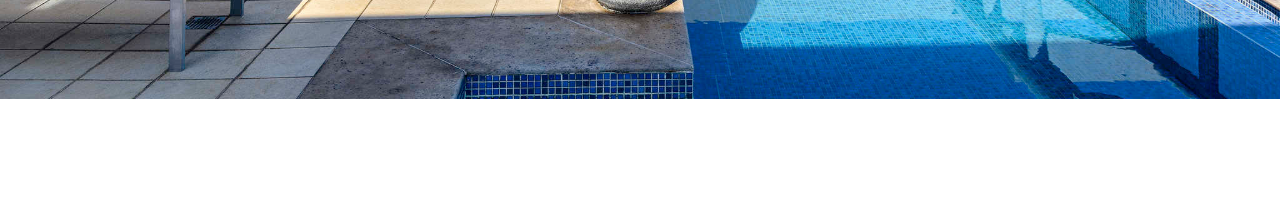
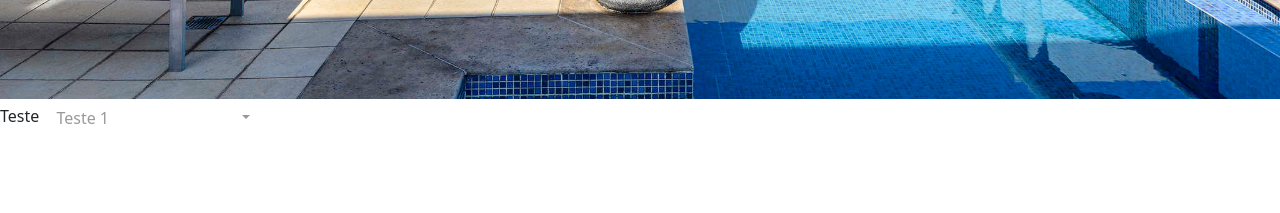
Before and after one commit to michelbsilva/Projeto_bootstrap, a PHP site: page / in a window 1280 px wide. Shown: the part 587-800 px from the top of the page. Run offline with PHP 8.4, Linux system fonts and the light colour scheme; some libraries are stand-ins or nearby versions.

Commit message:
install bootstrap-select

```diff
--- a/index.php
+++ b/index.php
@@ -9,6 +9,7 @@
 
   <link rel="stylesheet" href="_cdn/css/bootstrap_person.css">
   <link rel="stylesheet" href="_cdn/css/app.css">
+  <link rel="stylesheet" href="node_modules/bootstrap-select/dist/css/bootstrap-select.min.css">
 </head>
 
 <body>
@@ -68,8 +69,10 @@
     }
   ?>
 
+  <script src="node_modules/jquery/dist/jquery.min.js"></script>
   <script src="node_modules/bootstrap/dist/js/bootstrap.bundle.min.js"></script>
-  <script src="node_modules/jquery/dist/jquery.min.js"></script>
+  <script src="node_modules/bootstrap-select/dist/js/bootstrap-select.min.js"></script>
+  <script src="node_modules/bootstrap-select/dist/js/i18n/defaults-pt_BR.min.js"></script>
 
 </body>
 </html>
--- a/package.json
+++ b/package.json
@@ -10,6 +10,7 @@
   "license": "ISC",
   "dependencies": {
     "bootstrap": "^5.1.3",
+    "bootstrap-select": "^1.13.18",
     "jquery": "^3.6.0"
   }
 }
--- a/widget/home.php
+++ b/widget/home.php
@@ -9,3 +9,14 @@
         </div>
     </div>
 </div>
+
+<form action="">
+    <div class="form-group">
+        <label for="">Teste</label>
+        <select name="teste" class="selectpicker">
+            <option value="">Teste 1</option>
+            <option value="">Teste 2</option>
+            <option value="">Teste 3</option>
+        </select>
+    </div>
+</form>
```
Also changed, not shown: package-lock.json.
